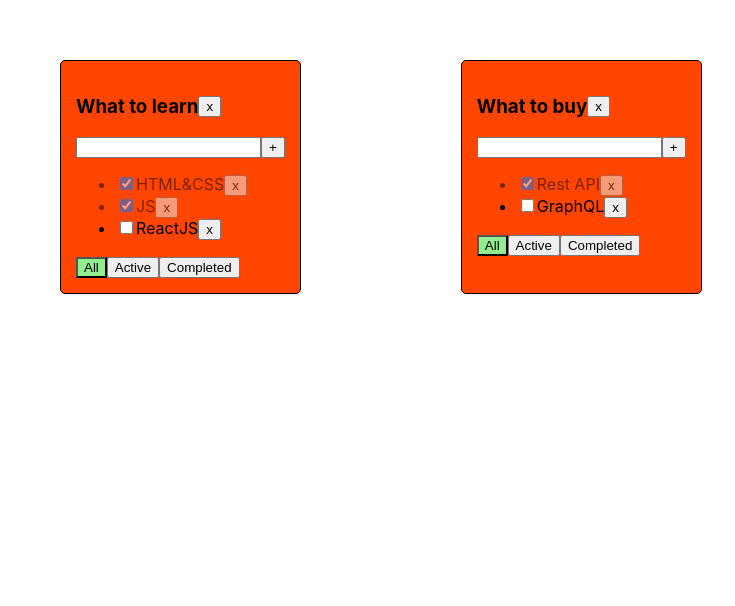
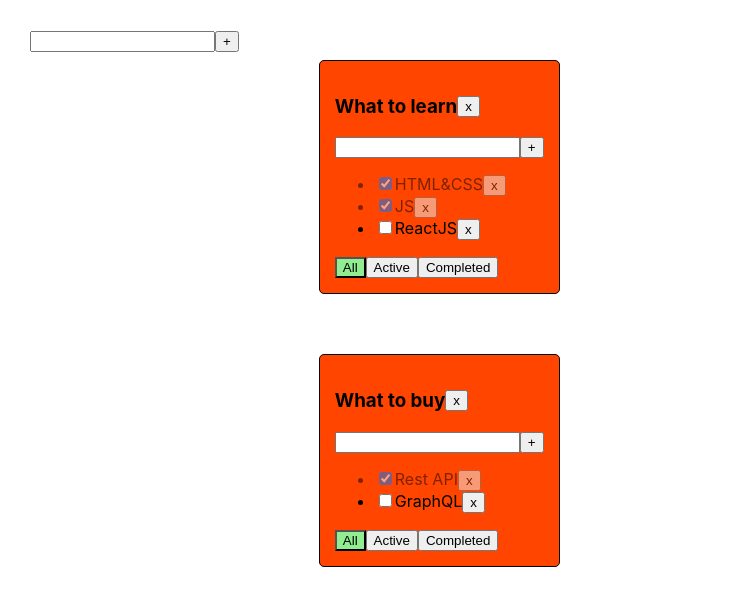
Before and after one commit to Densodim/todolist, a React (Create React App) app: page / in a window 1280 px wide. Shown: the top 606 px of the page, without its empty margins (0-735 px from the left). Built offline with nearby package versions, Linux system fonts and the light colour scheme.

Commit message:
add week - 6

```diff
--- a/src/App.tsx
+++ b/src/App.tsx
@@ -2,6 +2,7 @@ import React, {useState} from 'react';
 import './App.css';
 import {TaskType, Todolist} from "./component/Todolist";
 import {v1} from 'uuid'
+import {AddItemForm} from "./component/AddItemForm";
 
 
 export type FilterValuesType = 'all' | 'active' | 'completed'
@@ -13,7 +14,7 @@ type TodolistType = {
 }
 
 export type TaskStateType = {
-    [key:string]:TaskType[]
+    [key: string]: TaskType[]
 }
 
 function App() {
@@ -87,10 +88,29 @@ function App() {
         delete tasks[todolistId];
     }
 
+    const addTodoList = (title: string) => {
+        const todoListId = v1();
+        const newTodoList: TodolistType = {id: todoListId, title: title, filter: 'all'}
+        setTodolist([...todolist, newTodoList]);
+        setTasks({...tasks, [todoListId]: []})
+    }
+    const updateTask = (newTitle: string, taskId: string, todolistId: string) => {
+        setTasks({
+            ...tasks,
+            [todolistId]: tasks[todolistId].map(el => el.id === taskId ? {...el, title: newTitle} : el)
+        })
+    }
+    const updateTodolist = (title:string, todolistId:string)=>{
+        setTodolist(todolist.map(el=>el.id === todolistId ? {...el, title}:el))
+    }
+
 
     return (
         <div className="App">
-
+            <div>
+                <AddItemForm addItem={addTodoList}/>
+            </div>
+            <div>
                 {todolist.map(t1 => {
                     const allTodoListTasks = tasks[t1.id]
                     let taskForTodolist = allTodoListTasks;
@@ -115,11 +135,14 @@ function App() {
                             changeTaskStatus={changeTaskStatus}
                             filter={t1.filter}
                             removeTodolist={removeTodolist}
+                            updateTask={updateTask}
+                            updateTodolist={updateTodolist}
                         />
 
                     )
                 })}
             </div>
+        </div>
     );
 }
 
--- /dev/null
+++ b/src/component/AddItemForm.tsx
@@ -0,0 +1,55 @@
+import React, {ChangeEvent, useState} from "react";
+import {Button} from "./Button";
+
+type PropsType = {
+    addItem: (title: string) => void
+}
+
+export const AddItemForm = ({addItem}: PropsType) => {
+
+    const [title, setTitle] = useState('');
+    const [error, setError] = useState<string | null>(null);
+
+    const handleAddItem = () => {
+        if (title.trim() !== '') {
+            addItem(title.trim())
+            setTitle('')
+        } else {
+            setError('Title cannot be empty')
+        }
+    }
+
+    const handleChangeItemTitle = (event: ChangeEvent<HTMLInputElement>) => {
+        setTitle(event.currentTarget.value)
+    }
+    const handleAddItemOnKey = (event: React.KeyboardEvent<HTMLInputElement>) => {
+        error && setError(null)
+        if (event.key === 'Enter') {
+            handleAddItem()
+        }
+    }
+
+    const userItemTitleLengthWarning = title.length > 15 && <div>message exceeds 15 characters</div>;
+    const userItemEmptyTitleError = error && <div className={'error-message'}>{error}</div>
+
+
+    return (
+        <>
+            <div>
+                <input value={title}
+                       onChange={handleChangeItemTitle}
+                       onKeyDown={handleAddItemOnKey}
+                       className={error ? 'error' : ''}
+                />
+                <Button title={'+'}
+                    // disabled={isAddItemButtonDisabled}
+                        onClick={() => {
+                            handleAddItem()
+                        }}
+                />
+                {userItemEmptyTitleError}
+                {userItemTitleLengthWarning}
+            </div>
+        </>
+    )
+}
--- /dev/null
+++ b/src/component/EditableSpan.tsx
@@ -0,0 +1,32 @@
+import {ChangeEvent, ChangeEventHandler, useState} from "react";
+
+type PropsType = {
+    value: string
+    editaBlueSpan:(newTitle:string)=>void
+}
+export const EditableSpan = ({value,editaBlueSpan}: PropsType) => {
+    const [editMode, setEditMode] = useState(false);
+    const [title, setTitle] = useState(value)
+
+    const handlerActivatedEdit = () => {
+        setEditMode(true);
+    }
+    const handlerDeactivateEdit = () => {
+        setEditMode(false);
+        editaBlueSpan(title);
+    }
+    const handlerChangeEdit = (event:ChangeEvent<HTMLInputElement>) => {
+        setTitle(event.currentTarget.value)
+    }
+
+    return (
+
+        <>
+            {editMode ?
+                (<input value={title} onBlur={handlerDeactivateEdit} onChange={handlerChangeEdit} autoFocus/>)
+                :
+                (<span onDoubleClick={handlerActivatedEdit}>{value}</span>)
+            }
+        </>
+    )
+}
--- a/src/component/Todolist.tsx
+++ b/src/component/Todolist.tsx
@@ -1,6 +1,8 @@
 import React, {ChangeEvent, useState} from "react";
 import {Button} from "./Button";
 import {FilterValuesType} from "../App";
+import {AddItemForm} from "./AddItemForm";
+import {EditableSpan} from "./EditableSpan";
 
 type TodolistType = {
     title: string
@@ -12,6 +14,8 @@ type TodolistType = {
     filter: string
     todolistId: string
     removeTodolist: (todolistId: string) => void
+    updateTask:(newTitle:string, taskId:string, todolistId:string)=>void
+    updateTodolist:(title:string, todolistId:string)=>void
 }
 
 export type TaskType = {
@@ -30,31 +34,14 @@ export const Todolist = ({
                              changeTaskStatus,
                              filter,
                              todolistId,
-                             removeTodolist
+                             removeTodolist,
+                             updateTask,
+                             updateTodolist
                          }: TodolistType) => {
 
     // const inputRef = useRef<HTMLInputElement>(null);
 
-    const [taskTitle, setTaskTitle] = useState('');
-    const [error, setError] = useState<string | null>(null);
 
-    const handleAddTask = () => {
-        if (taskTitle.trim() !== '') {
-            addTask(taskTitle.trim(), todolistId)
-            setTaskTitle('')
-        } else {
-            setError('Title cannot be empty')
-        }
-    }
-    const handleChangeTaskTitle = (event: ChangeEvent<HTMLInputElement>) => {
-        setTaskTitle(event.currentTarget.value)
-    }
-    const handleAddTaskOnKey = (event: React.KeyboardEvent<HTMLInputElement>) => {
-        error && setError(null)
-        if (event.key === 'Enter') {
-            handleAddTask()
-        }
-    }
     const handleFilterTasksChange = (filter: FilterValuesType) => {
         changeFilter(filter, todolistId);
     }
@@ -62,9 +49,12 @@ export const Todolist = ({
         removeTodolist(todolistId);
     }
 
-    const userTaskTitleLengthWarning = taskTitle.length > 15 && <div>message exceeds 15 characters</div>;
-    const userTaskEmptyTitleError = error && <div className={'error-message'}>{error}</div>
-
+    const addTaskCallback = (title:string)=> {
+        addTask(title, todolistId);
+    }
+    const handlerUpdateTodolistCallback = (title:string)=>{
+        updateTodolist(title, todolistId)
+    }
 
     const taskElement =
         task.length !== 0 ?
@@ -76,13 +66,16 @@ export const Todolist = ({
                     const newTaskStatus = event.currentTarget.checked;
                     changeTaskStatus(task.id, newTaskStatus, todolistId);
                 }
+                const editaBlueSpan = (newTitle:string)=>{
+                    updateTask(newTitle, task.id, todolistId)
+                }
                 return (
                     <li key={task.id} className={task.isDane ? 'is-done' : ''}>
                         <input type="checkbox"
                                checked={task.isDane}
                                onChange={handlerChangeTaskStatus}
                         />
-                        <span>{task.title}</span>
+                        <EditableSpan value={task.title} editaBlueSpan={editaBlueSpan}/>
 
                         <Button
                             title={'x'}
@@ -99,24 +92,13 @@ export const Todolist = ({
             <div className="App">
                 <div className='todolist'>
                     <div className={'todolist-title-container'}>
-                        <h3>{title}</h3>
+                        <h3>
+                            <EditableSpan value={title} editaBlueSpan={handlerUpdateTodolistCallback}/>
+                        </h3>
                         <Button title={'x'} onClick={handlerRemoveTodolist}/>
                     </div>
-                    <div>
-                        <input value={taskTitle}
-                               onChange={handleChangeTaskTitle}
-                               onKeyDown={handleAddTaskOnKey}
-                               className={error ? 'error' : ''}
-                        />
-                        <Button title={'+'}
-                            // disabled={isAddTaskButtonDisabled}
-                                onClick={() => {
-                                    handleAddTask()
-                                }}
-                        />
-                        {userTaskEmptyTitleError}
-                        {userTaskTitleLengthWarning}
-                    </div>
+                    <AddItemForm addItem={addTaskCallback}/>
+
                     <ul>
                         {taskElement}
                     </ul>
```
Lines whose indentation alone changed are shown as unchanged.
